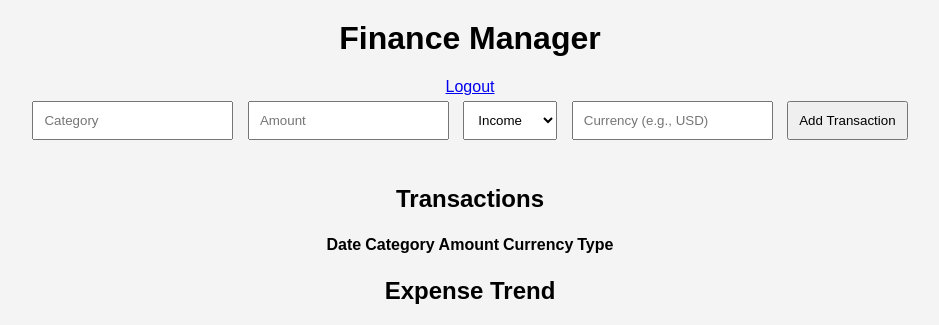
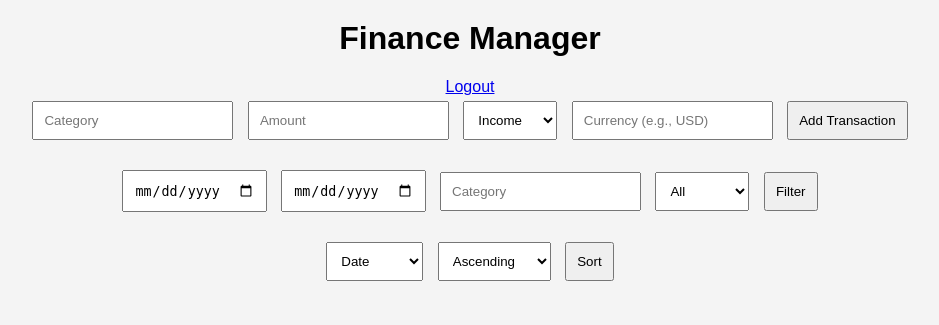
Before and after one commit to MaxNguyen5040/Finance_Manager, a Python web app: template flask_app/templates/index.html in a window 1280 px wide. Shown: the top 325 px of the page, without its empty margins (170-1109 px from the left). Run offline with Jinja, Linux system fonts and the light colour scheme; the template is opened without the code that fills it, so the values that code supplies are empty.

Commit message:
Added transaction filtering and sorting - updated html too

```diff
--- a/flask_app/templates/index.html
+++ b/flask_app/templates/index.html
@@ -19,6 +19,30 @@
         </select>
         <input type="text" name="currency" placeholder="Currency (e.g., USD)" required>
         <button type="submit">Add Transaction</button>
+    </form>
+    <form action="{{ url_for('index') }}" method="POST" class="filter-form">
+        <input type="date" name="start_date" placeholder="Start Date">
+        <input type="date" name="end_date" placeholder="End Date">
+        <input type="text" name="category" placeholder="Category">
+        <select name="type">
+            <option value="">All</option>
+            <option value="Income">Income</option>
+            <option value="Expense">Expense</option>
+        </select>
+        <button type="submit">Filter</button>
+    </form>
+    <form action="{{ url_for('sort_transactions') }}" method="POST" class="sort-form">
+        <select name="sort_by">
+            <option value="date">Date</option>
+            <option value="category">Category</option>
+            <option value="amount">Amount</option>
+            <option value="type">Type</option>
+        </select>
+        <select name="ascending">
+            <option value="true">Ascending</option>
+            <option value="false">Descending</option>
+        </select>
+        <button type="submit">Sort</button>
     </form>
     <h2>Transactions</h2>
     <table>
```
Also changed, not shown: flask_app/app.py (+26 -0 lines), src/finance_manager.py (+16 -0 lines).
